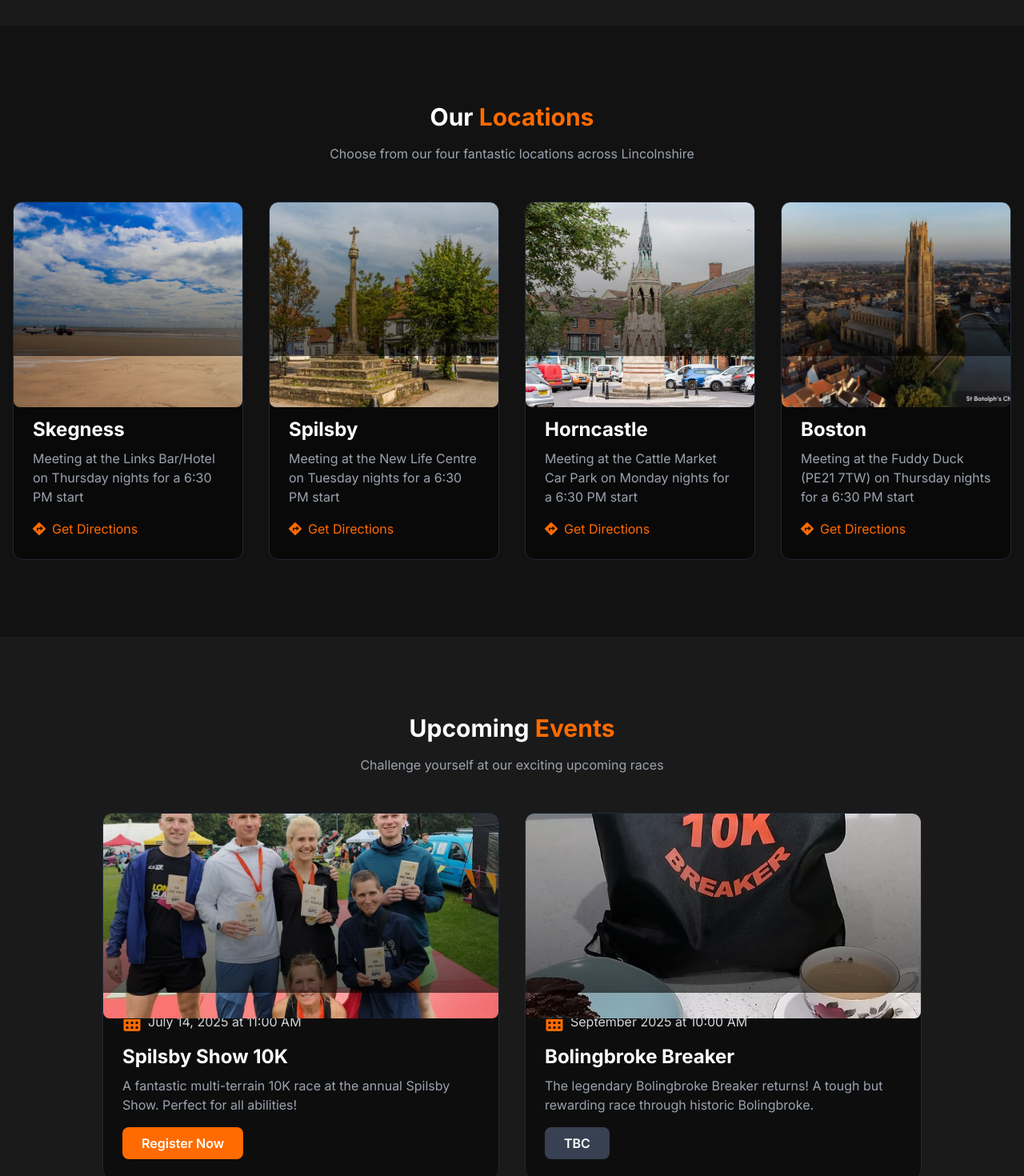
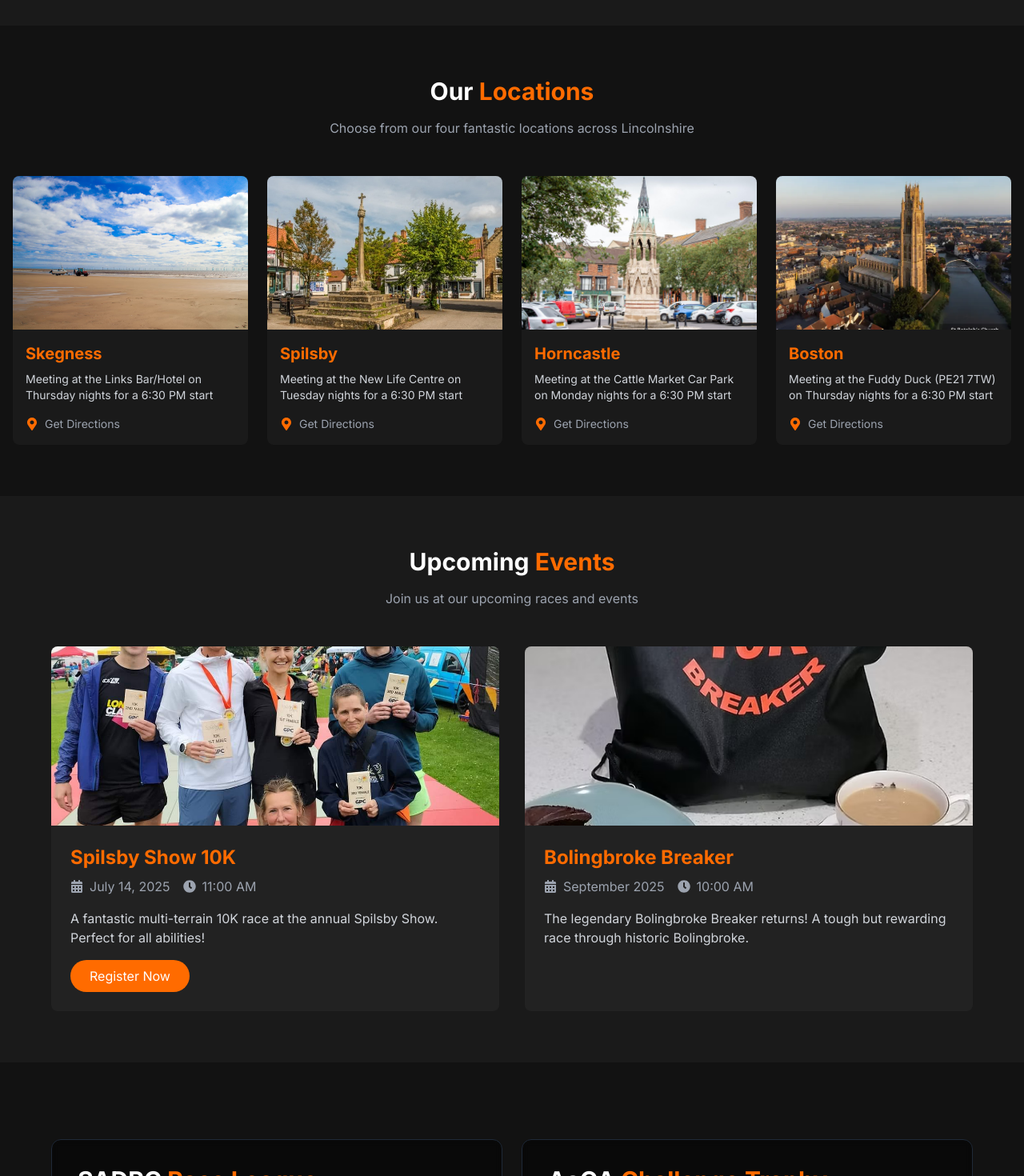
Before and after one commit to Moley73/sadrc-website, a Next.js app: page / in a window 1280 px wide. Shown: the part 1140-2610 px from the top of the page at 80% size. Built offline with nearby package versions, Linux system fonts and the light colour scheme.

Commit message:
fix: improve card layouts and remove all gradient overlays

```diff
--- a/src/app/locations/page.tsx
+++ b/src/app/locations/page.tsx
@@ -50,15 +50,15 @@ export default function Locations() {
         </p>
         <div className="grid grid-cols-1 lg:grid-cols-2 gap-8 mt-8">
           {locations.map((location) => (
-            <div key={location.name} className="bg-[#1a1a1a] rounded-lg overflow-hidden group hover:bg-[#222222] transition-all duration-300">
-              <div className="relative aspect-video w-full">
+            <div key={location.name} className="bg-[#1a1a1a] rounded-lg overflow-hidden hover:bg-[#222222] transition-all duration-300">
+              <div className="h-64 relative">
                 <Image
                   src={location.image}
                   alt={location.name}
-                  width={500}
-                  height={300}
+                  width={600}
+                  height={400}
                   unoptimized
-                  className="w-full h-64 object-cover"
+                  className="w-full h-full object-cover"
                 />
               </div>
               <div className="p-6">
@@ -68,7 +68,7 @@ export default function Locations() {
                     href={location.mapUrl}
                     target="_blank"
                     rel="noopener noreferrer"
-                    className="text-gray-400 hover:text-sadrc-orange transition-colors flex items-center gap-2 bg-[#1a1a1a] py-1 px-3 rounded-full hover:bg-[#222222]"
+                    className="text-gray-400 hover:text-sadrc-orange transition-colors flex items-center gap-2 bg-[#222222] py-1 px-3 rounded-full"
                   >
                     <FaMapMarkerAlt className="text-sm" />
                     <span className="text-sm">View Map</span>
--- a/src/app/page.tsx
+++ b/src/app/page.tsx
@@ -126,108 +126,89 @@ export default function Home() {
       </section>
 
       {/* Locations Section */}
-      <section className="py-16 sm:py-24">
-        <div className="container mx-auto px-4">
-          <h2 className="text-2xl sm:text-3xl font-bold text-center mb-3 sm:mb-4">
+      <section className="py-16 px-4">
+        <h2 className="text-3xl font-bold text-center mb-4">
           Our <span className="text-sadrc-orange">Locations</span>
         </h2>
-          <p className="text-center text-gray-400 mb-8 sm:mb-12 text-sm sm:text-base">
+        <p className="text-center text-gray-400 mb-12 max-w-2xl mx-auto">
           Choose from our four fantastic locations across Lincolnshire
         </p>
-          <div className="grid grid-cols-1 sm:grid-cols-2 lg:grid-cols-4 gap-6 sm:gap-8">
+        <div className="grid grid-cols-1 md:grid-cols-2 lg:grid-cols-4 gap-6">
           {locations.map((location) => (
-              <div key={location.name}
-                   className="bg-black/50 backdrop-blur-sm rounded-xl overflow-hidden hover:transform hover:scale-105 transition-all duration-300 border border-gray-800 hover:border-sadrc-orange group">
-                <div className="relative h-40 sm:h-48">
+            <div key={location.name} className="bg-[#1a1a1a] rounded-lg overflow-hidden hover:bg-[#222222] transition-all duration-300">
+              <div className="h-48 relative">
                 <Image
                   src={location.image}
-                    alt={`${location.name} running location`}
-                    width={500}
+                  alt={location.name}
+                  width={400}
                   height={300}
                   unoptimized
-                    className="w-full h-64 object-cover rounded-lg"
+                  className="w-full h-full object-cover"
                 />
-                  <div className="absolute inset-0 bg-gradient-to-t from-black via-black/50 to-transparent opacity-60" />
               </div>
-                <div className="p-4 sm:p-6">
-                  <div className="flex items-center justify-between text-sadrc-orange mb-3 sm:mb-4">
-                    <location.icon className="text-3xl sm:text-4xl group-hover:scale-110 transition-transform" />
-                    <div className="flex items-center space-x-2">
-                      <FaClock className="text-base sm:text-lg" />
-                      <span className="text-gray-300 text-sm sm:text-base">{location.day}s 6:30 PM</span>
-                    </div>
-                  </div>
-                  <h3 className="text-xl sm:text-2xl font-bold mb-2 text-white group-hover:text-sadrc-orange transition-colors">
-                    {location.name}
-                  </h3>
-                  <p className="text-gray-400 mb-4 text-sm sm:text-base">{location.description}</p>
+              <div className="p-4">
+                <h3 className="text-xl font-bold text-sadrc-orange">{location.name}</h3>
+                <p className="text-gray-300 text-sm mt-2">{location.description}</p>
+                <div className="flex items-center mt-4">
+                  <FaMapMarkerAlt className="text-sadrc-orange mr-2" />
                   <a
                     href={location.mapUrl}
                     target="_blank"
                     rel="noopener noreferrer"
-                    className="inline-flex items-center text-sadrc-orange hover:text-orange-400 transition-colors text-sm sm:text-base"
+                    className="text-gray-400 hover:text-sadrc-orange text-sm"
                   >
-                    <FaDirections className="mr-2" />
-                    <span>Get Directions</span>
+                    Get Directions
                   </a>
+                </div>
               </div>
             </div>
           ))}
         </div>
-        </div>
       </section>
 
       {/* Events Section */}
-      <section id="events" className="py-16 sm:py-24 bg-[#1a1a1a] scroll-mt-16">
-        <div className="container mx-auto px-4">
-          <h2 className="text-2xl sm:text-3xl font-bold text-center mb-3 sm:mb-4">
+      <section className="py-16 px-4 bg-[#1a1a1a]">
+        <h2 className="text-3xl font-bold text-center mb-4">
           Upcoming <span className="text-sadrc-orange">Events</span>
         </h2>
-          <p className="text-center text-gray-400 mb-8 sm:mb-12 text-sm sm:text-base">
-            Challenge yourself at our exciting upcoming races
+        <p className="text-center text-gray-400 mb-12 max-w-2xl mx-auto">
+          Join us at our upcoming races and events
         </p>
-          <div className="grid grid-cols-1 md:grid-cols-2 gap-6 sm:gap-8 max-w-5xl mx-auto">
+        <div className="grid grid-cols-1 md:grid-cols-2 gap-8 max-w-6xl mx-auto">
           {events.map((event) => (
-              <div key={event.name}
-                   className="bg-black/50 backdrop-blur-sm rounded-xl overflow-hidden hover:transform hover:scale-105 transition-all duration-300 border border-gray-800 hover:border-sadrc-orange group">
-                <div className="relative h-48 sm:h-56">
+            <div key={event.name} className="bg-[#222222] rounded-lg overflow-hidden hover:bg-[#2a2a2a] transition-all duration-300">
+              <div className="h-56 relative">
                 <Image
                   src={event.image}
                   alt={event.name}
-                    width={500}
-                    height={300}
+                  width={600}
+                  height={400}
                   unoptimized
-                    className="w-full h-64 object-cover rounded-lg"
+                  className="w-full h-full object-cover"
                 />
-                  <div className="absolute inset-0 bg-gradient-to-t from-black via-black/50 to-transparent opacity-60" />
               </div>
-                <div className="p-4 sm:p-6">
-                  <div className="flex items-center text-sadrc-orange mb-3 sm:mb-4 space-x-2">
-                    <FaCalendarAlt className="text-xl sm:text-2xl" />
-                    <span className="text-gray-300 text-sm sm:text-base">{event.date} at {event.time}</span>
+              <div className="p-6">
+                <h3 className="text-2xl font-bold text-sadrc-orange mb-2">{event.name}</h3>
+                <div className="flex items-center text-gray-400 mb-4">
+                  <FaCalendarAlt className="mr-2" />
+                  <span>{event.date}</span>
+                  <FaClock className="ml-4 mr-2" />
+                  <span>{event.time}</span>
                 </div>
-                  <h3 className="text-xl sm:text-2xl font-bold mb-2 text-white group-hover:text-sadrc-orange transition-colors">
-                    {event.name}
-                  </h3>
-                  <p className="text-gray-400 mb-4 text-sm sm:text-base">{event.description}</p>
-                  {event.registrationLink ? (
+                <p className="text-gray-300 mb-4">{event.description}</p>
+                {event.registrationLink && (
                   <a
                     href={event.registrationLink}
                     target="_blank"
                     rel="noopener noreferrer"
-                      className="inline-block bg-sadrc-orange text-white px-4 sm:px-6 py-2 rounded-lg font-semibold hover:bg-orange-600 transition-colors text-sm sm:text-base"
+                    className="inline-block bg-sadrc-orange hover:bg-orange-600 text-white px-6 py-2 rounded-full transition-colors"
                   >
                     Register Now
                   </a>
-                  ) : (
-                    <span className="inline-block bg-gray-700 text-white px-4 sm:px-6 py-2 rounded-lg font-semibold text-sm sm:text-base cursor-not-allowed">
-                      TBC
-                    </span>
                 )}
               </div>
             </div>
           ))}
-          </div>
         </div>
       </section>
 
```
Lines whose indentation alone changed are shown as unchanged.
